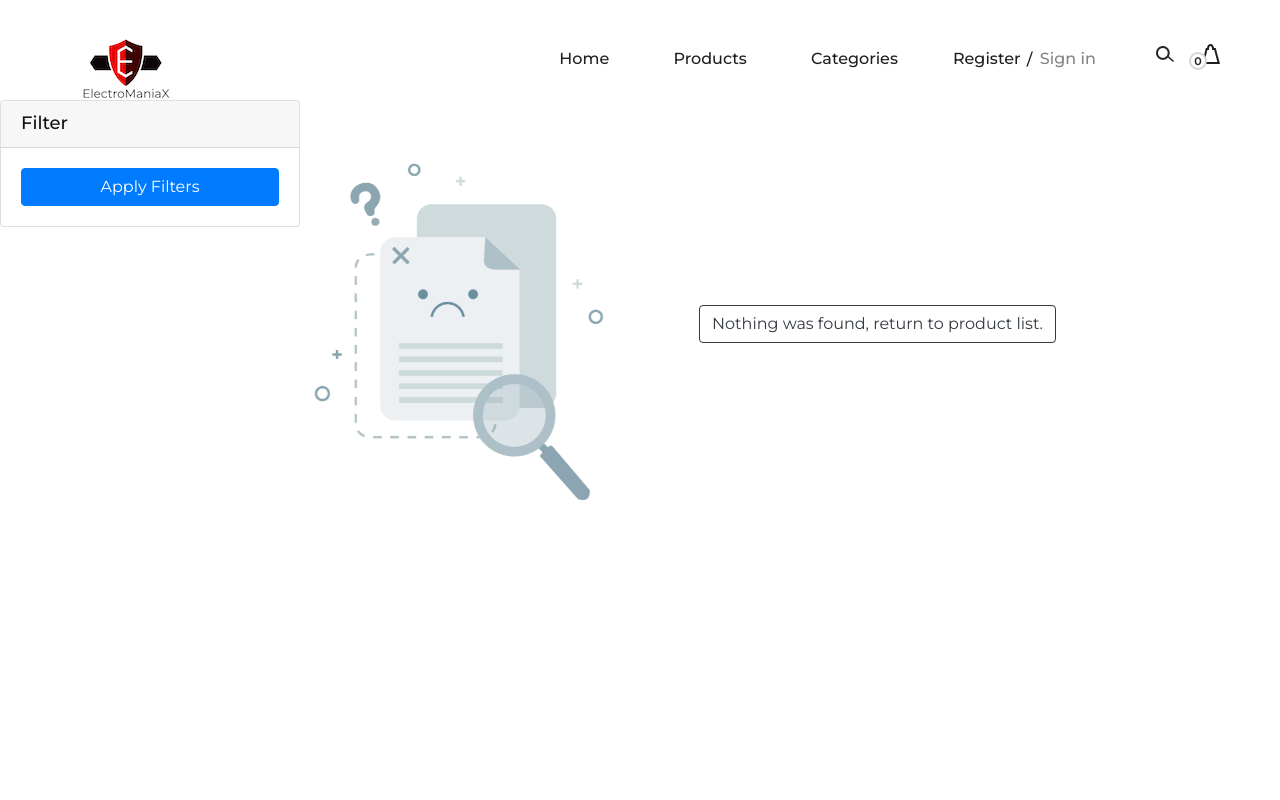
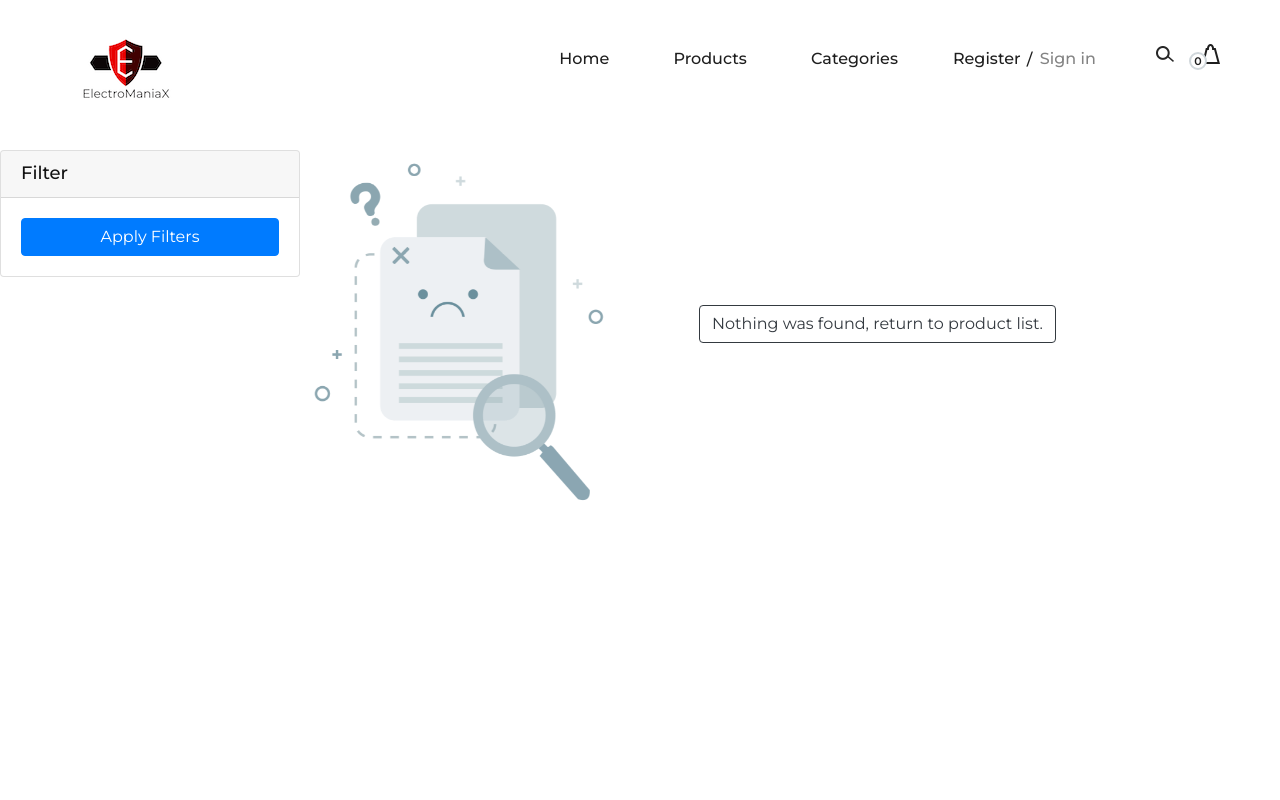
Before and after one commit to Mashfiqun/ElectroManiaX, a Django app: page /laptops/ in a window 1280 px wide. Run offline with Django 5.2, Linux system fonts and the light colour scheme; data comes from the database, SQL or seed files in the repository; both versions use the stored data as it was after the commit; some libraries are stand-ins or nearby versions.

Commit message:
refined filter

```diff
--- a/product/forms.py
+++ b/product/forms.py
@@ -30,10 +30,11 @@
         ('256GB', '256GB'),
         ('512GB', '512GB'),
         ('1TB', '1TB'),
-        ('2TB+', '2TB or more')
+        ('2TB', '2TB')
     ]
 
     GRAPHICS_SIZE_CHOICES = [
+        ('Integrated', 'Integrated'),
         ('2GB', '2GB'),
         ('4GB', '4GB'),
         ('6GB', '6GB'),
--- a/templates/product/category-details.html
+++ b/templates/product/category-details.html
@@ -5,7 +5,7 @@
 {% block content %}
 
 {% if products.count > 0 %}
-    <!-- Page Add Section Begin -->
+
     <section class="page-add">
         <div class="container">
             <div class="row">
@@ -18,15 +18,12 @@
         </div>
     </section>
     {% endif %}
-    <!-- Page Add Section End -->
 
-    <!-- Categories Page Section Begin -->
-    <section class="categories-page spad">
+    <section class="categories-page">
         <div class="container">
             <div class="row">
-                <!-- Sidebar for Filters -->
                 <div class="col-lg-3">
-                    <div class="filter-sidebar" style="position: fixed; top: 100px; left: 0; width: 300px; height: calc(100vh - 100px); overflow-y: auto;">
+                    <div class="filter-sidebar" style="position: fixed; top: 150px; left: 0; width: 300px; height: calc(100vh - 150px); overflow-y: auto;">
                         <div class="card">
                             <div class="card-header">
                                 <h5>Filter {{ category.title|title }}</h5>
--- a/templates/search.html
+++ b/templates/search.html
@@ -1,4 +1,3 @@
-    <!-- Search model -->
 	<div class="search-model">
 		<div class="h-100 d-flex align-items-center justify-content-center">
 			<div class="search-close-switch">+</div>
```
Also changed, not shown: templates/cart/cart.html (+5 -6 lines), templates/product/search-products.html (+3 -6 lines), db.sqlite3.
